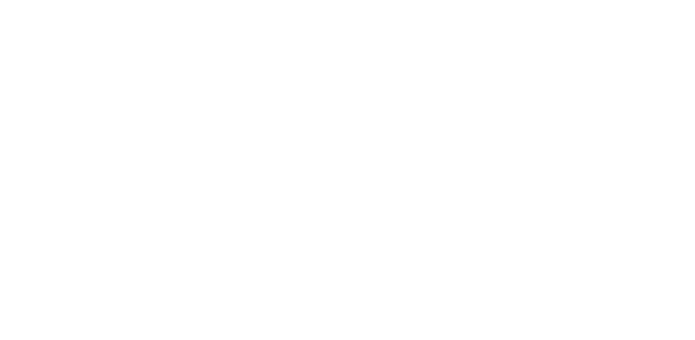
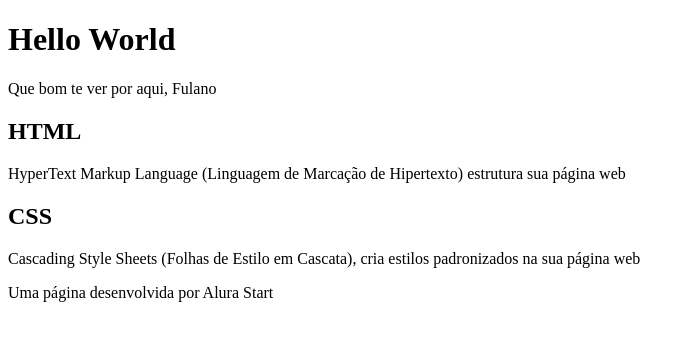
Before and after one commit to CorredorBot/Hello-World, a plain HTML site: page index.html in a window 1280 px wide. Shown: the whole page, without its empty margins (0-695 px from the left). Drawn offline with Linux system fonts and the light colour scheme.

Commit message:
Inserção de dados textuais na página Hello World

```diff
--- a/index.html
+++ b/index.html
@@ -6,6 +6,25 @@
     <title>Hello World</title>
 </head>
 <body>
+    <header>
+        <h1>Hello World</h1>
+        <p>Que bom te ver por aqui, Fulano</p>
+
+    </header>
+
+    <section>
+        <h2>HTML</h2>
+        <p>HyperText Markup Language (Linguagem de Marcação de Hipertexto) estrutura sua página web</p>
+
+        <h2>CSS</h2>
+        <p>Cascading Style Sheets (Folhas de Estilo em Cascata), cria estilos padronizados na sua página web</p>
+
+    </section>
+
+    <footer>
+        <p>Uma página desenvolvida por Alura Start</p>
+
+    </footer>
 
 </body>
 </html>
```
